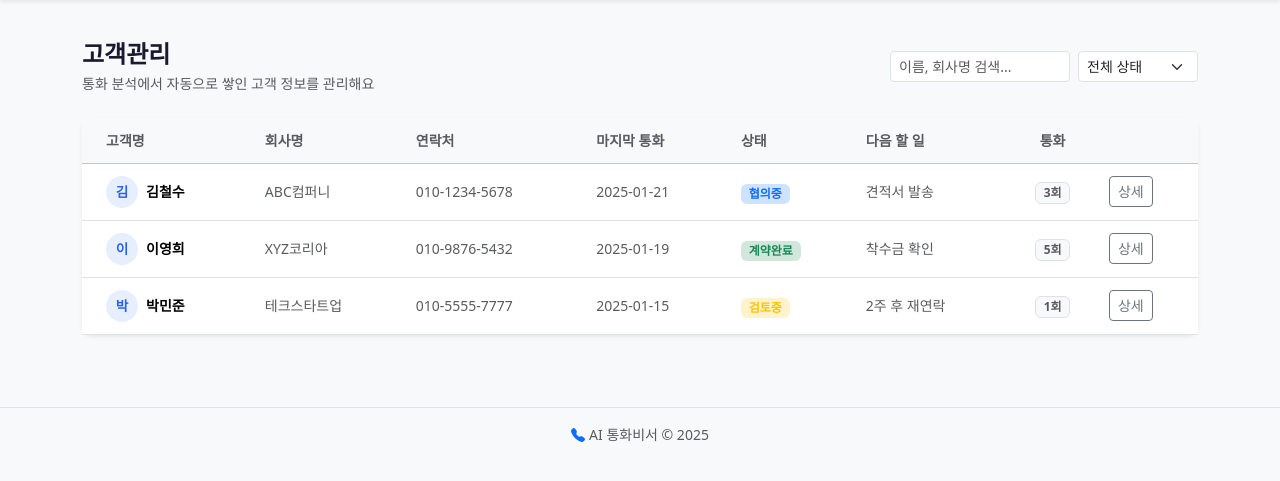
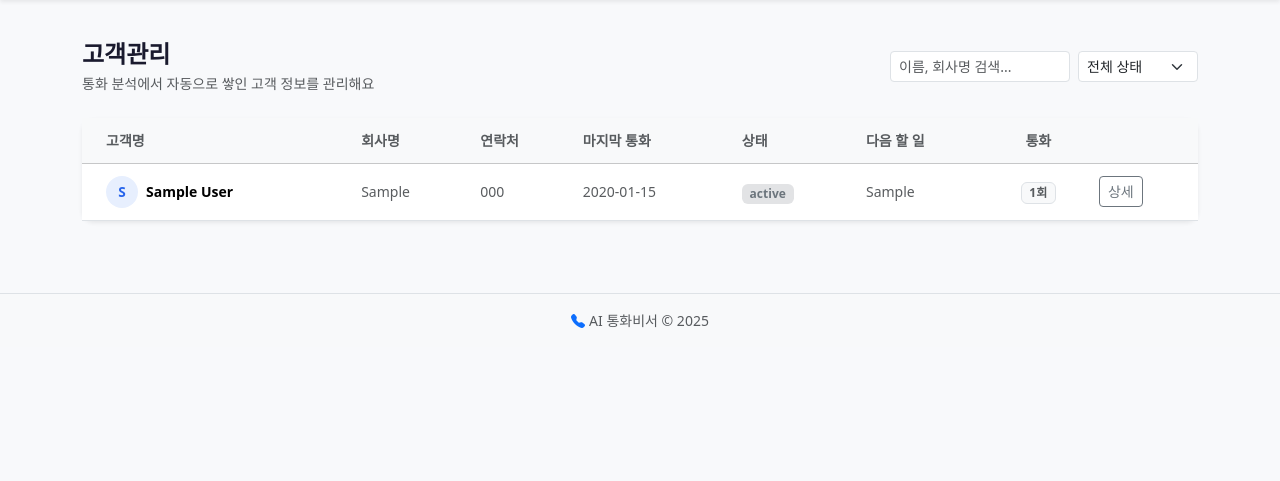
Before and after one commit to Leesuwon1254/ai-call-assistant, a Flask app: page /customers in a window 1280 px wide. Shown: the part 56-537 px from the top of the page. Run offline with Flask 3, Linux system fonts and the light colour scheme; tables that the repository leaves empty hold one stand-in row (values such as "Sample post").

Commit message:
고객 자동 저장 기능 추가 + DB 실제 데이터 연동
- customers 테이블 추가 (init_db)
- upsert_customer(): name+company 기준 신규INSERT/기존UPDATE
- upload(): GPT 분석 후 고객 자동 upsert 호출
- index(): 통계 카드 4개 DB 집계로 교체, 최근통화/오늘일정/후속연락 실데이터
- customers(): DB 전체 조회
- customer_detail(): DB 고객 정보 + json_extract로 통화 이력 조회

Co-Authored-By: Claude Sonnet 4.6 <noreply@anthropic.com>

```diff
--- a/app.py
+++ b/app.py
@@ -43,6 +43,19 @@ def init_db():
             created_at TIMESTAMP DEFAULT CURRENT_TIMESTAMP
         )
     """)
+    db.execute("""
+        CREATE TABLE IF NOT EXISTS customers (
+            id INTEGER PRIMARY KEY AUTOINCREMENT,
+            name TEXT,
+            company TEXT,
+            phone TEXT,
+            status TEXT DEFAULT '신규',
+            next_action TEXT,
+            last_call_date TEXT,
+            call_count INTEGER DEFAULT 0,
+            created_at TIMESTAMP DEFAULT CURRENT_TIMESTAMP
+        )
+    """)
     db.commit()
     db.close()
 
@@ -52,6 +65,29 @@ init_db()
 
 def allowed_file(filename):
     return "." in filename and filename.rsplit(".", 1)[1].lower() in ALLOWED_EXTENSIONS
+
+
+def upsert_customer(name, company, phone, next_action, call_date):
+    if not name:
+        return
+    db = get_db()
+    existing = db.execute(
+        "SELECT id, call_count FROM customers WHERE name = ? AND company = ?",
+        (name, company or ""),
+    ).fetchone()
+    if existing:
+        db.execute(
+            "UPDATE customers SET last_call_date = ?, call_count = ?, phone = ?, next_action = ? WHERE id = ?",
+            (call_date, existing["call_count"] + 1, phone, next_action, existing["id"]),
+        )
+    else:
+        db.execute(
+            """INSERT INTO customers (name, company, phone, next_action, last_call_date, call_count)
+               VALUES (?, ?, ?, ?, ?, 1)""",
+            (name, company or "", phone or "", next_action or "", call_date),
+        )
+    db.commit()
+    db.close()
 
 
 # ── GPT 분석 ─────────────────────────────────────────────
@@ -101,14 +137,55 @@ def analyze_with_gpt(transcript):
 # ── 홈 화면 ──────────────────────────────────────────────
 @app.route("/")
 def index():
-    # TODO: DB에서 최근 통화 목록 가져오기
+    import datetime
+    today = datetime.date.today().isoformat()
+    week_ago = (datetime.date.today() - datetime.timedelta(days=7)).isoformat()
+
+    db = get_db()
+
+    # 최근 통화 5건
+    raw_calls = db.execute(
+        "SELECT id, file_name, summary, extracted, created_at FROM calls ORDER BY created_at DESC LIMIT 5"
+    ).fetchall()
     recent_calls = []
+    for row in raw_calls:
+        ext = json.loads(row["extracted"])
+        recent_calls.append({
+            "id": row["id"],
+            "customer_name": ext.get("name") or row["file_name"],
+            "summary": row["summary"],
+            "created_at": row["created_at"][:10],
+        })
+
+    # 오늘 약속
+    raw_today = db.execute(
+        "SELECT appointment FROM calls WHERE json_extract(appointment, '$.date') = ?", (today,)
+    ).fetchall()
     today_schedules = []
-    followups = []
+    for row in raw_today:
+        appt = json.loads(row["appointment"])
+        if appt.get("title"):
+            today_schedules.append(appt)
+
+    # 후속 연락 필요 (next_action 있는 고객)
+    raw_followups = db.execute(
+        "SELECT name, next_action FROM customers WHERE next_action != '' AND next_action IS NOT NULL ORDER BY last_call_date DESC LIMIT 5"
+    ).fetchall()
+    followups = [{"name": r["name"], "action": r["next_action"]} for r in raw_followups]
+
+    # 통계
+    total_customers = db.execute("SELECT COUNT(*) FROM customers").fetchone()[0]
+    week_calls = db.execute(
+        "SELECT COUNT(*) FROM calls WHERE created_at >= ?", (week_ago,)
+    ).fetchone()[0]
+
+    db.close()
     return render_template("index.html",
                            recent_calls=recent_calls,
                            today_schedules=today_schedules,
-                           followups=followups)
+                           followups=followups,
+                           total_customers=total_customers,
+                           week_calls=week_calls)
 
 
 # ── 업로드 화면 ───────────────────────────────────────────
@@ -178,6 +255,17 @@ def upload():
         db.commit()
         db.close()
 
+        # 고객 자동 upsert
+        ext = analysis.get("extracted", {})
+        followups_list = analysis.get("followups", [])
+        upsert_customer(
+            name=ext.get("name", ""),
+            company=ext.get("company", ""),
+            phone=ext.get("phone", ""),
+            next_action=followups_list[0] if followups_list else "",
+            call_date=ext.get("date", "") or __import__("datetime").date.today().isoformat(),
+        )
+
         flash("분석이 완료되었습니다!", "success")
         return redirect(url_for("result", call_id=call_id))
 
@@ -209,60 +297,46 @@ def result(call_id):
 # ── 고객관리 화면 ─────────────────────────────────────────
 @app.route("/customers")
 def customers():
-    # TODO: DB에서 고객 목록 가져오기
-    dummy_customers = [
-        {
-            "id": 1,
-            "name": "김철수",
-            "company": "ABC컴퍼니",
-            "phone": "010-1234-5678",
-            "last_call": "2025-01-21",
-            "status": "협의중",
-            "next_action": "견적서 발송",
-            "call_count": 3,
-        },
-        {
-            "id": 2,
-            "name": "이영희",
-            "company": "XYZ코리아",
-            "phone": "010-9876-5432",
-            "last_call": "2025-01-19",
-            "status": "계약완료",
-            "next_action": "착수금 확인",
-            "call_count": 5,
-        },
-        {
-            "id": 3,
-            "name": "박민준",
-            "company": "테크스타트업",
-            "phone": "010-5555-7777",
-            "last_call": "2025-01-15",
-            "status": "검토중",
-            "next_action": "2주 후 재연락",
-            "call_count": 1,
-        },
-    ]
-    return render_template("customers.html", customers=dummy_customers)
+    db = get_db()
+    rows = db.execute(
+        "SELECT *, last_call_date AS last_call FROM customers ORDER BY last_call_date DESC"
+    ).fetchall()
+    db.close()
+    return render_template("customers.html", customers=rows)
 
 
 # ── 고객 상세 화면 ─────────────────────────────────────────
 @app.route("/customers/<int:customer_id>")
 def customer_detail(customer_id):
-    # TODO: DB에서 고객 상세 + 통화 이력 가져오기
-    dummy = {
-        "id": customer_id,
-        "name": "김철수",
-        "company": "ABC컴퍼니",
-        "phone": "010-1234-5678",
-        "status": "협의중",
-        "next_action": "견적서 발송",
-        "calls": [
-            {"date": "2025-01-21", "summary": "프로젝트 예산 및 일정 논의", "amount": "1,500만원"},
-            {"date": "2025-01-10", "summary": "초기 요구사항 파악 미팅", "amount": "-"},
-            {"date": "2024-12-28", "summary": "신규 프로젝트 문의 접수", "amount": "-"},
-        ],
-    }
-    return render_template("customer_detail.html", customer=dummy)
+    db = get_db()
+    row = db.execute("SELECT * FROM customers WHERE id = ?", (customer_id,)).fetchone()
+    if row is None:
+        flash("고객을 찾을 수 없습니다.", "danger")
+        return redirect(url_for("customers"))
+
+    # 해당 고객의 통화 이력 (extracted JSON name+company 일치)
+    call_rows = db.execute(
+        """SELECT id, summary, extracted, created_at FROM calls
+           WHERE json_extract(extracted, '$.name') = ?
+             AND json_extract(extracted, '$.company') = ?
+           ORDER BY created_at DESC""",
+        (row["name"], row["company"]),
+    ).fetchall()
+    db.close()
+
+    calls = []
+    for c in call_rows:
+        ext = json.loads(c["extracted"])
+        calls.append({
+            "id": c["id"],
+            "date": c["created_at"][:10],
+            "summary": c["summary"],
+            "amount": ext.get("amount") or "-",
+        })
+
+    customer = dict(row)
+    customer["calls"] = calls
+    return render_template("customer_detail.html", customer=customer)
 
 
 if __name__ == "__main__":
--- a/templates/index.html
+++ b/templates/index.html
@@ -21,7 +21,7 @@
         <div class="stat-icon bg-primary-subtle rounded-circle mx-auto mb-2">
           <i class="bi bi-telephone-fill text-primary fs-5"></i>
         </div>
-        <div class="fw-bold fs-4">{{ recent_calls|length }}</div>
+        <div class="fw-bold fs-4">{{ week_calls }}</div>
         <div class="text-muted small">이번 주 통화</div>
       </div>
     </div>
@@ -54,7 +54,7 @@
         <div class="stat-icon bg-info-subtle rounded-circle mx-auto mb-2">
           <i class="bi bi-people text-info fs-5"></i>
         </div>
-        <div class="fw-bold fs-4">0</div>
+        <div class="fw-bold fs-4">{{ total_customers }}</div>
         <div class="text-muted small">관리 고객 수</div>
       </div>
     </div>
@@ -72,7 +72,7 @@
         {% if recent_calls %}
           <div class="list-group list-group-flush">
             {% for call in recent_calls %}
-            <a href="#" class="list-group-item list-group-item-action px-0 py-3">
+            <a href="{{ url_for('result', call_id=call.id) }}" class="list-group-item list-group-item-action px-0 py-3">
               <div class="d-flex justify-content-between">
                 <span class="fw-semibold">{{ call.customer_name }}</span>
                 <small class="text-muted">{{ call.created_at }}</small>
```
